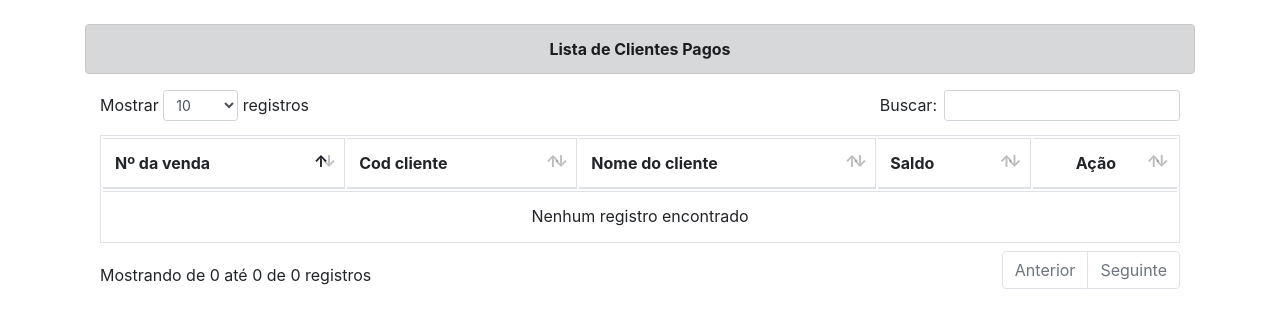
After one commit to hncpedro95/CBJK, a PHP site: page /visao/pagos.php in a window 1280 px wide. The commit adds this page. Shown: the top 328 px of the page. Run offline with PHP 8.4, Linux system fonts and the light colour scheme; the visitor is signed in with stand-in values (Sample User, id 1).

Commit message:
Telas Devedores e pagos!

```diff
--- /dev/null
+++ b/visao/pagos.php
@@ -0,0 +1,63 @@
+<!DOCTYPE html>
+<?php
+include '../controle/validarLogin.php';
+require_once '../modelo/produtoDAO.php';
+require_once '../util/funcaoData.php';
+?>
+<html>
+    <head>
+        <meta http-equiv="Content-Type" content="text/html; charset=UTF-8">
+        <!-- Bootstrap (currently v3.3.7) CSS -->
+        <link rel="stylesheet" href="css/bootstrap.css">
+        <script src="js/jquery.min.js"></script>
+        <script src="js/jquery.dataTables.js"></script>
+        <script src="js/sb-admin-datatables.min.js"></script>
+        <script src="js/dataTables.bootstrap4.js"></script>
+        <link href="css/dataTables.bootstrap4.css" rel="stylesheet">
+        <link href="css/font-awesome.min.css" rel="stylesheet" type="text/css">
+        <title>Tabela Pagos</title>
+    </head>
+    <body>
+        <br />
+        <div class="container">
+            <div class="well alert alert-dark text-center"><strong>Lista de Clientes Pagos</strong></div>
+            <table id="dataTable"class="table table-bordered table-hover">
+                <thead>
+                    <tr class="info">
+                        <th>Nº da venda</th>
+                        <th>Cod cliente</th>
+                        <th>Nome do cliente</th>
+                        <th>Saldo</th>
+
+
+                        <th style="text-align: center;">Ação</th>
+
+                    </tr>
+                </thead>
+
+                <?php
+//                $produtoDAO = new produtoDAO();
+//                $produtos = $produtoDAO->listarTodos();
+//
+//                foreach ($produtos as $produto) {
+//                    echo "<tr>";
+//                    echo "  <td> {$venda->id_produto} </td>";
+//                    echo "  <td> {$venda->nome} </td>";
+//                    echo "  <td> {$venda->quantidade} </td>";
+//                    echo "  <td> {$venda->preco} </td>";
+//                    echo "  <td style='text-align: center;'>"
+//                    . "   <a  class='fa fa-trash text-danger'style='font-size:2rem' href='../controle/excluirProduto.php?idProduto={$produto->id_produto}'></a>"
+//                    . "   &nbsp; &nbsp;<a class='fa fa-pencil'style='font-size:2rem' href='formAlterarProduto.php?idProduto={$produto->id_produto}'></a>"
+//                    . " </td>";
+//                    echo "</tr>";
+//                }
+//                ?>
+            </table>
+            <?php
+            if (!empty($_GET["msg"])) {
+                echo "<div class='alert alert-success'>", $_GET["msg"], "</div>";
+            }
+            ?>
+        </div>
+    </body>
+</html>
--- a/visao/principal.php
+++ b/visao/principal.php
@@ -57,10 +57,10 @@ include '../controle/validarLogin.php';
                         </a>
                         <ul class="sidenav-second-level collapse" id="collapseExamplePages">
                             <li>
-                                <a class="fa fa-fw fa-thumbs-down"  href="listarProduto.php" target="centro">&nbsp;Devedores</a>
+                                <a class="fa fa-fw fa-thumbs-down"  href="devedores.php" target="centro">&nbsp;Devedores</a>
                             </li>
                             <li>
-                                <a class="fa fa-fw fa-check-circle" href="formCadastrarProduto.php "target="centro">&nbsp;Pagos</a>
+                                <a class="fa fa-fw fa-check-circle" href="pagos.php "target="centro">&nbsp;Pagos</a>
                             </li>
                         </ul>
                     </li>
```
Also changed, not shown: visao/devedores.php (added, +63 -0 lines), visao/imagens/fotos/Banco_6.jpg (added), visao/imagens/fotos/Banco_7.jpg (added), visao/imagens/fotos/Banco_8.jpg (added), visao/imagens/fotos/mini/Banco_6.jpg (added), visao/imagens/fotos/mini/Banco_7.jpg (added), visao/imagens/fotos/mini/Banco_8.jpg (added).
